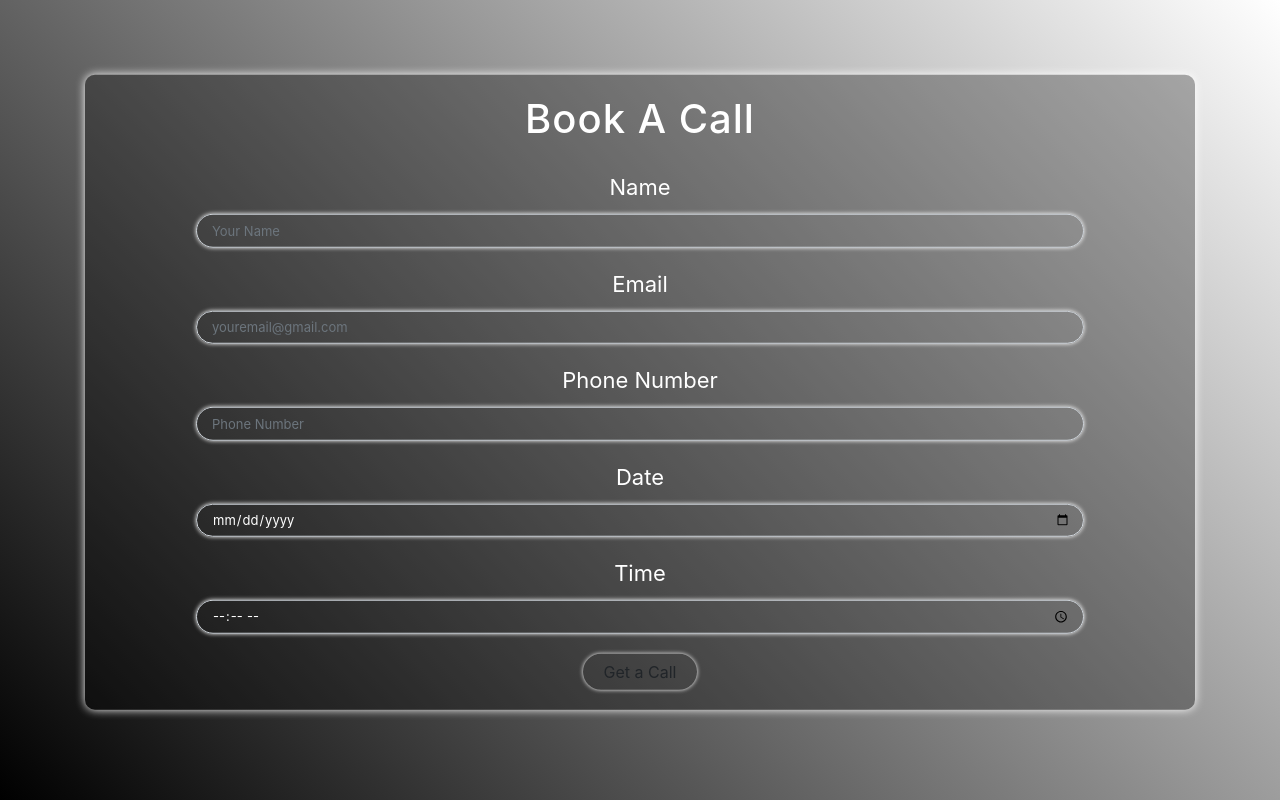
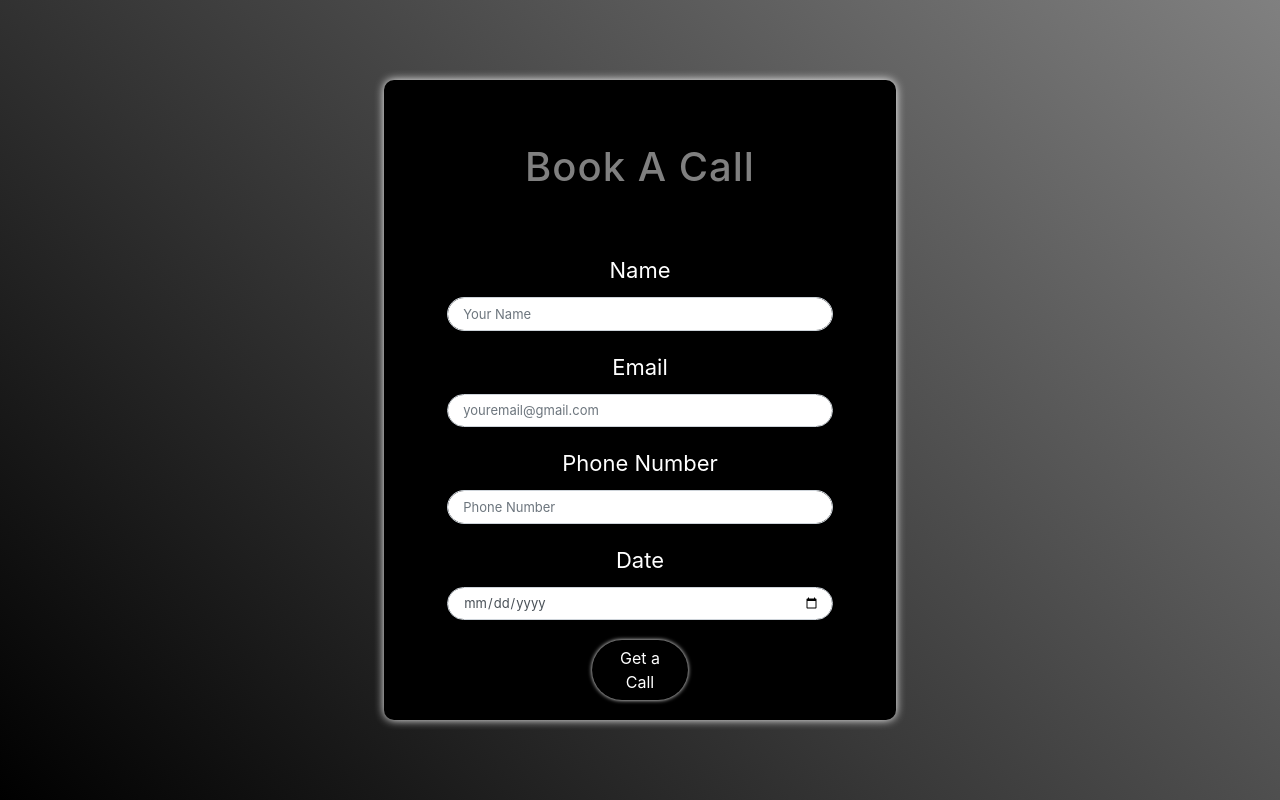
Before and after one commit to SpNain/Booking-Appointment-App, a plain HTML site: page index.html in a window 1280 px wide. Drawn offline with nearby package versions, Linux system fonts and the light colour scheme.

Commit message:
Booking appointment app start

```diff
--- a/index.html
+++ b/index.html
@@ -10,10 +10,7 @@
 </head>
 <body>
     <form action="#" class="container" onsubmit="showDetails(event)">
-        <div class="form-group">
-            <div class="reg">
         <h1>Book A Call</h1>
-            </div>
         <label>Name</label>
         <input class="form-control" type="text" name="name" placeholder="Your Name">
 
@@ -26,18 +23,24 @@
         <label>Date</label>
         <input class="form-control" type="date" name="date">
 
-            <label>Time</label>
-            <input class="form-control" type="time" name="time">
-
         <button class="btn">Get a Call</button>
-        </div>
     </form>
 
     <script>
 
-        function showDetails() {
+        // Task Solution
+        function showDetails(event) {
             event.preventDefault();
-            alert(`Thank you, ${event.target.name.value} we will call you at ${event.target.time.value} on ${event.target.date.value} || Your Contact Details : Your phone number is ${event.target.phone.value} and your email address is ${event.target.email.value}.`);
+
+            const name = event.target.name.value;
+            const email = event.target.email.value;
+            const pn = event.target.phone.value;
+            const date = event.target.date.value;
+
+            localStorage.setItem("Name", name);
+            localStorage.setItem("Email", email);
+            localStorage.setItem("Phone Number", pn);
+            localStorage.setItem("Date", date);
         }
 
     </script>
--- a/style.css
+++ b/style.css
@@ -1,63 +1,65 @@
 body{
-  background: linear-gradient(45deg,black,white);
-  height: 100vh;
-  width: 100vw;
+  background: linear-gradient(45deg,black,gray);
+  background-attachment: fixed;
 }
+
 .container{
-  z-index: 2;
+  height: 80%;
+  width: 40%;
+  border-radius: 10px;
+
+  display: flex;
+  flex-direction: column;
+  align-items: center;
+  overflow: auto;
+
+  background-color: black;
+  box-shadow: 0 0 10px rgb(255, 255, 255);
+  color: #fff;
+  padding-top: 20px;
+
   position: absolute;
   top: 50%;
   left: 50%;
-  transform: translate(-50%,-50%);
-  /* width: 2000px; */
-}
-.form-group{
-  /* height: 65%; */
-  /* width: 370px; */
-  border-radius: 10px;
-  display: flex;
-  flex-direction: column;
-  align-items: center;
-  background-color: rgba(0,0,0,0.3);
-  box-shadow: 0 0 10px rgb(255, 255, 255);
-  color: #fff;
-  padding-top: 20px;
+  transform: translate(-50%, -50%);
 }
 
-.reg h1{
+.container h1{
   letter-spacing: 1px;
+  margin: auto;
+  color: gray;
 }
-.form-group label{
+.container label{
   font-size: 22px;
   margin: 10px;
   margin-top: 20px;
 }
 .form-control{
   width: 80%;
-  /* height: 30px; */
   padding-left: 15px;
-  background: transparent;
-  outline: none;
   font-size: 13px;
   border-radius: 30px;
-  box-shadow: 0 0 4px #fff;
-  transition: box-shadow 0.5s ease;
-  color: #ffffff;
 }
 
 .btn{
+  width: 20%;
   padding: 5px 20px;
+  margin: auto;
   margin-top: 20px;
   margin-bottom: 20px;
   background: transparent;
   border-radius: 30px;
   box-shadow: 0 0 4px #fff;
   cursor: pointer;
+  color: white;
+}
+
+.btn:hover{
+  background-color: rgba(0,0,0,0.3);
+  box-shadow: 0 0 13px #fff;
+  color: white;
 }
 
 input[placeholder]:focus{
-  color: #fff;
+  box-shadow: 0 0 5px #fff;
 }
-input:focus,.btn:hover{
-  box-shadow: 0 0 10px #fff;
-}
```
Lines whose indentation alone changed are shown as unchanged.
